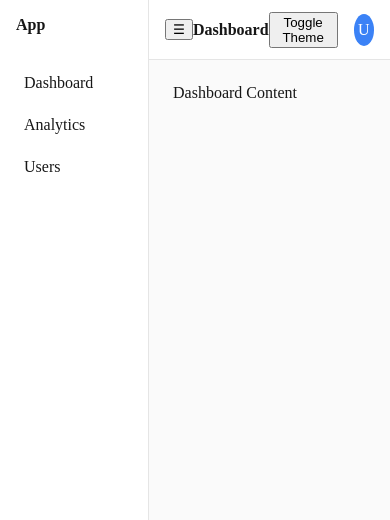
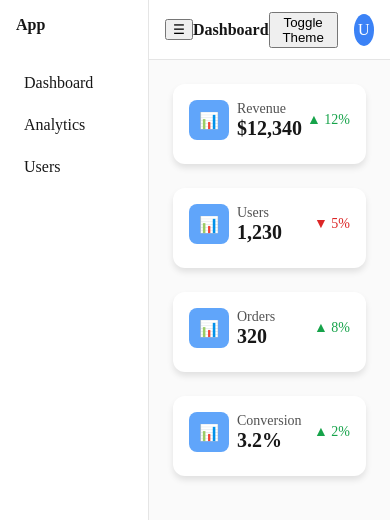
Before and after one commit to vickypaul711/test-fermi, a Next.js app in the folder design-system-dashboard/: page / in a window 390 px wide. Shown: the top 520 px of the page. Built offline with nearby package versions, Linux system fonts and the light colour scheme.

Commit message:
feat: implement stats cards with responsive grid layout

```diff
--- a/design-system-dashboard/src/app/page.module.css
+++ b/design-system-dashboard/src/app/page.module.css
@@ -140,3 +140,24 @@ a.secondary {
     --button-secondary-border: #1a1a1a;
   }
 }
+
+.grid {
+  display: grid;
+  gap: var(--space-lg);
+
+  grid-template-columns: repeat(4, 1fr);
+}
+
+/* Tablet */
+@media (max-width: 1024px) {
+  .grid {
+    grid-template-columns: repeat(2, 1fr);
+  }
+}
+
+/* Mobile */
+@media (max-width: 640px) {
+  .grid {
+    grid-template-columns: 1fr;
+  }
+}
--- a/design-system-dashboard/src/app/page.tsx
+++ b/design-system-dashboard/src/app/page.tsx
@@ -1,10 +1,17 @@
+import StatsCard from "@/components/dashboard/statsCard/statsCard";
 import DashboardLayout from "@/components/layout/dashboardLayout/dashboardLayout";
+import styles from './page.module.css';
 
 export default function Home() {
 
   return (
     <DashboardLayout>
-      <div>Dashboard Content</div>
+      <div className={styles.grid}>
+        <StatsCard title="Revenue" value="$12,340" change={12} />
+        <StatsCard title="Users" value="1,230" change={-5} />
+        <StatsCard title="Orders" value="320" change={8} />
+        <StatsCard title="Conversion" value="3.2%" change={2} />
+      </div>
     </DashboardLayout>
   );
 }
--- /dev/null
+++ b/design-system-dashboard/src/components/dashboard/statsCard/statsCard.module.css
@@ -0,0 +1,45 @@
+.container {
+  display: flex;
+  justify-content: space-between;
+  align-items: center;
+}
+
+.left {
+  display: flex;
+  align-items: center;
+  gap: var(--space-sm);
+}
+
+.icon {
+  width: 40px;
+  height: 40px;
+  border-radius: var(--radius-md);
+  background: var(--color-primary-light);
+
+  display: flex;
+  align-items: center;
+  justify-content: center;
+}
+
+.title {
+  font-size: var(--font-size-sm);
+  color: var(--color-text-secondary);
+}
+
+.value {
+  font-size: var(--font-size-xl);
+  font-weight: var(--font-weight-semibold);
+}
+
+.change {
+  font-size: var(--font-size-sm);
+  font-weight: var(--font-weight-medium);
+}
+
+.positive {
+  color: var(--color-success);
+}
+
+.negative {
+  color: var(--color-error);
+}
--- /dev/null
+++ b/design-system-dashboard/src/components/dashboard/statsCard/statsCard.tsx
@@ -0,0 +1,38 @@
+import Card, { CardBody } from '@/components/ui/card/card';
+import styles from './statsCard.module.css';
+import clsx from 'clsx';
+
+interface StatsCardProps {
+  title: string;
+  value: string;
+  change: number; // positive or negative
+}
+
+export default function StatsCard({ title, value, change }: StatsCardProps) {
+  const isPositive = change >= 0;
+
+  return (
+    <Card variant="elevated">
+      <CardBody>
+        <div className={styles.container}>
+          <div className={styles.left}>
+            <div className={styles.icon}>📊</div>
+            <div>
+              <div className={styles.title}>{title}</div>
+              <div className={styles.value}>{value}</div>
+            </div>
+          </div>
+
+          <div
+            className={clsx(styles.change, {
+              [styles.positive]: isPositive,
+              [styles.negative]: !isPositive,
+            })}
+          >
+            {isPositive ? '▲' : '▼'} {Math.abs(change)}%
+          </div>
+        </div>
+      </CardBody>
+    </Card>
+  );
+}
```
